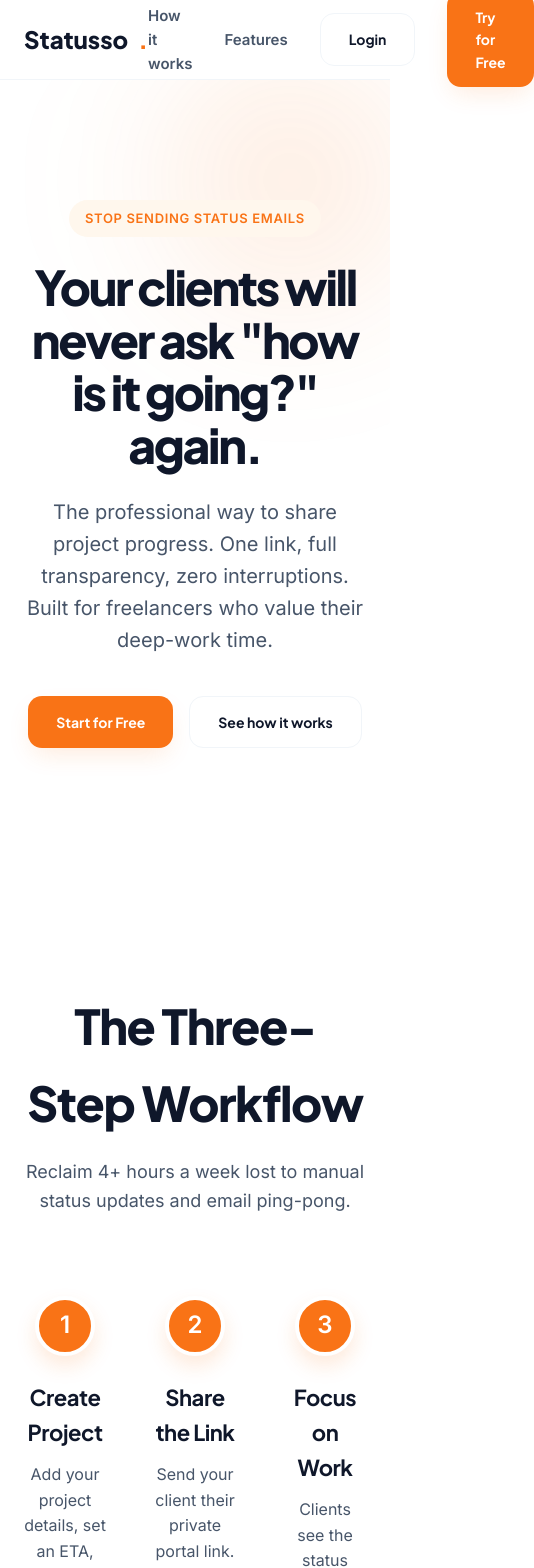
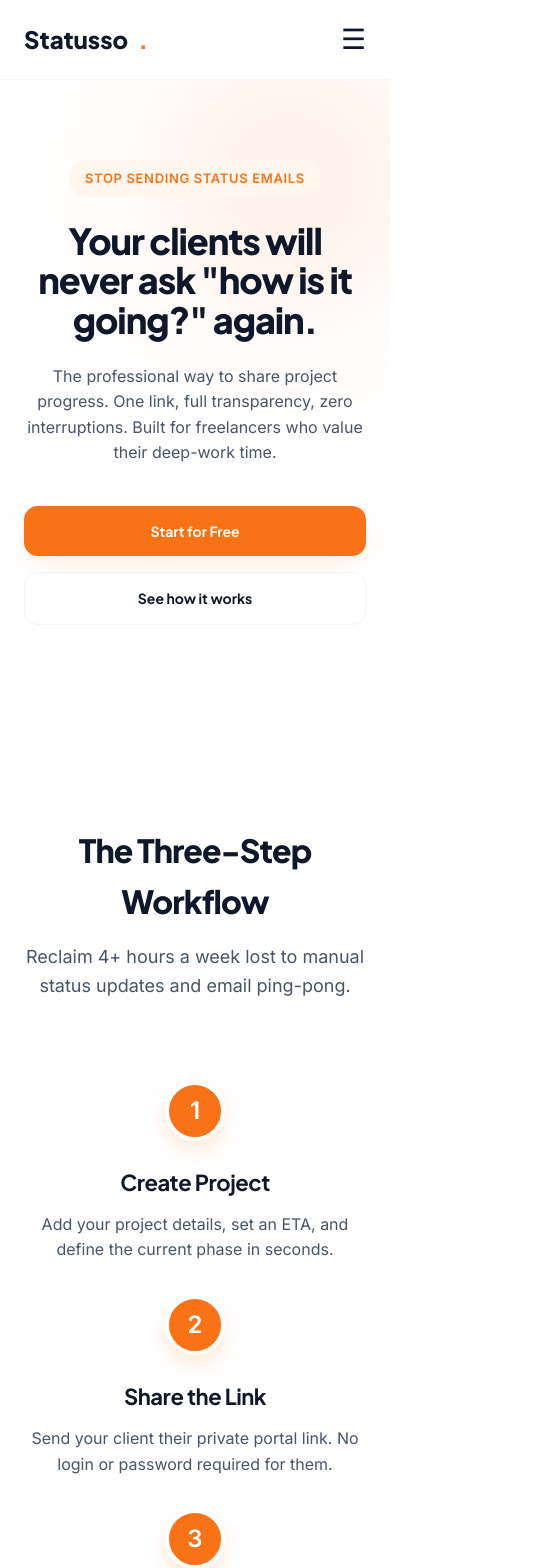
Before and after one commit to mrbbeno/statusso-landing, a React (Vite) app: page / in a window 390 px wide. Shown: the top 1568 px of the page, 534 px wide, since content can reach past the window. Built offline with nearby package versions, Linux system fonts and the light colour scheme; no server answers.

Commit message:
Leírás a változtatásokról

```diff
--- a/src/App.css
+++ b/src/App.css
@@ -49,6 +49,46 @@
 
 .nav-link:hover {
   color: var(--primary);
+}
+
+.mobile-toggle {
+  display: none;
+  background: none;
+  border: none;
+  font-size: 28px;
+  color: var(--text-main);
+  cursor: pointer;
+  z-index: 1001;
+}
+
+@media (max-width: 768px) {
+  .mobile-toggle {
+    display: block;
+  }
+
+  .nav-links {
+    position: fixed;
+    top: 80px;
+    left: 0;
+    width: 100%;
+    background: white;
+    flex-direction: column;
+    padding: 40px 24px;
+    gap: 24px;
+    border-bottom: 1px solid var(--border-color);
+    box-shadow: var(--shadow-lg);
+    transform: translateY(-150%);
+    transition: transform 0.4s cubic-bezier(0.16, 1, 0.3, 1);
+    z-index: 1000;
+  }
+
+  .nav-links.show {
+    transform: translateY(0);
+  }
+
+  .nav-links .btn {
+    width: 100%;
+  }
 }
 
 /* Hero Section */
@@ -416,3 +456,55 @@
     font-size: 48px;
   }
 }
+
+@media (max-width: 768px) {
+  .hero {
+    padding: 80px 0;
+  }
+
+  .hero-title {
+    font-size: 36px;
+    letter-spacing: -0.03em;
+  }
+
+  .hero-subtitle {
+    font-size: 16px;
+  }
+
+  .hero-btns {
+    flex-direction: column;
+  }
+
+  .section-title {
+    font-size: 32px;
+  }
+
+  .steps-grid {
+    grid-template-columns: 1fr;
+    gap: 32px;
+  }
+
+  .steps-grid::before {
+    display: none;
+  }
+
+  .feature-card {
+    padding: 32px;
+  }
+
+  .pricing-card {
+    padding: 32px;
+  }
+
+  .pricing-price {
+    font-size: 48px;
+  }
+
+  .cta-title {
+    font-size: 32px;
+  }
+
+  .footer-top {
+    gap: 40px;
+  }
+}
--- a/src/App.jsx
+++ b/src/App.jsx
@@ -2,19 +2,25 @@ import React from 'react';
 import './App.css';
 
 function App() {
+  const [isMenuOpen, setIsMenuOpen] = React.useState(false);
   const loginUrl = `${import.meta.env.VITE_APP_URL}/login`;
 
   return (
-    <div className="landing-page">
+    <div className={`landing-page ${isMenuOpen ? 'menu-active' : ''}`}>
       {/* NAVBAR */}
       <nav className="navbar">
         <div className="container nav-container">
           <div className="logo">
             Statusso<span>.</span>
           </div>
-          <div className="nav-links">
-            <a href="#how" className="nav-link">How it works</a>
-            <a href="#features" className="nav-link">Features</a>
+
+          <button className="mobile-toggle" onClick={() => setIsMenuOpen(!isMenuOpen)}>
+            {isMenuOpen ? '✕' : '☰'}
+          </button>
+
+          <div className={`nav-links ${isMenuOpen ? 'show' : ''}`}>
+            <a href="#how" className="nav-link" onClick={() => setIsMenuOpen(false)}>How it works</a>
+            <a href="#features" className="nav-link" onClick={() => setIsMenuOpen(false)}>Features</a>
             <a href={loginUrl} className="btn btn-secondary">Login</a>
             <a href={loginUrl} className="btn btn-primary">Try for Free</a>
           </div>
```
Also changed, not shown: vercel.json (added), 1 other file (tests, documents, lock files or other folders).
